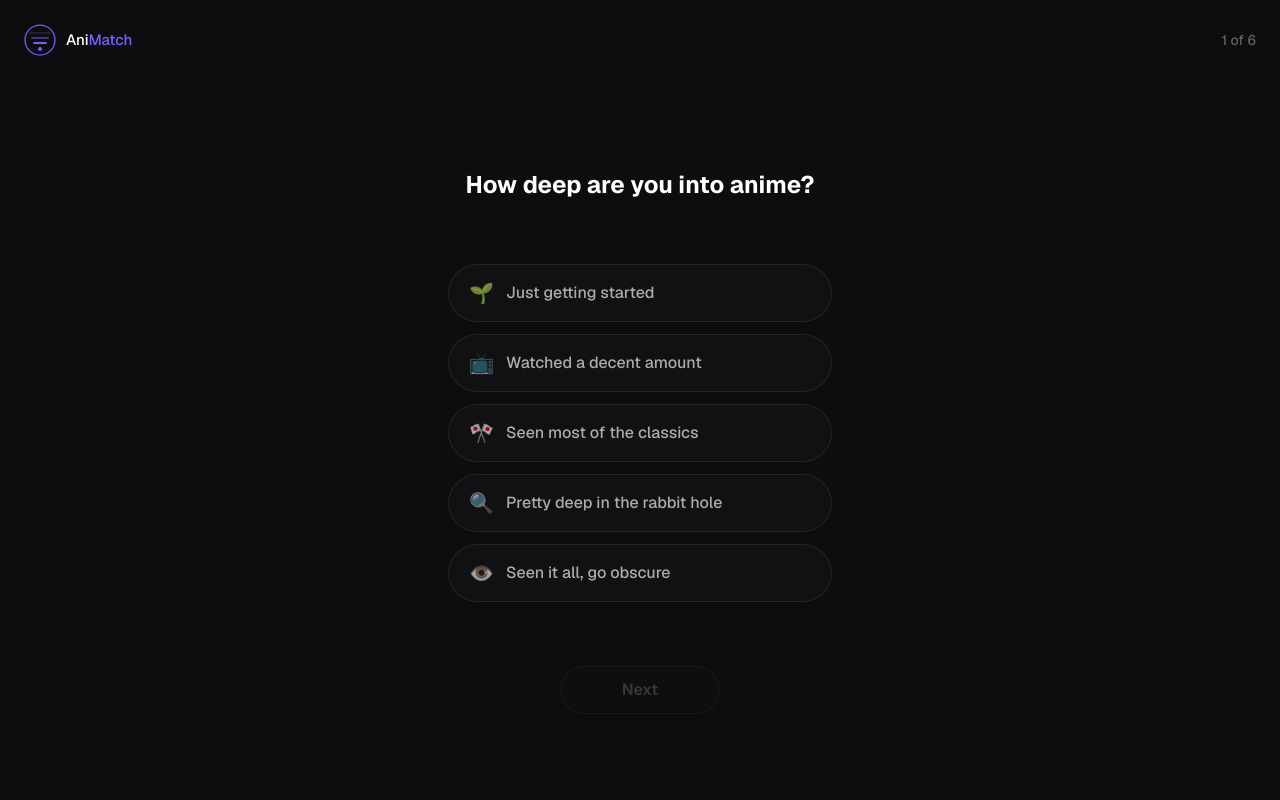
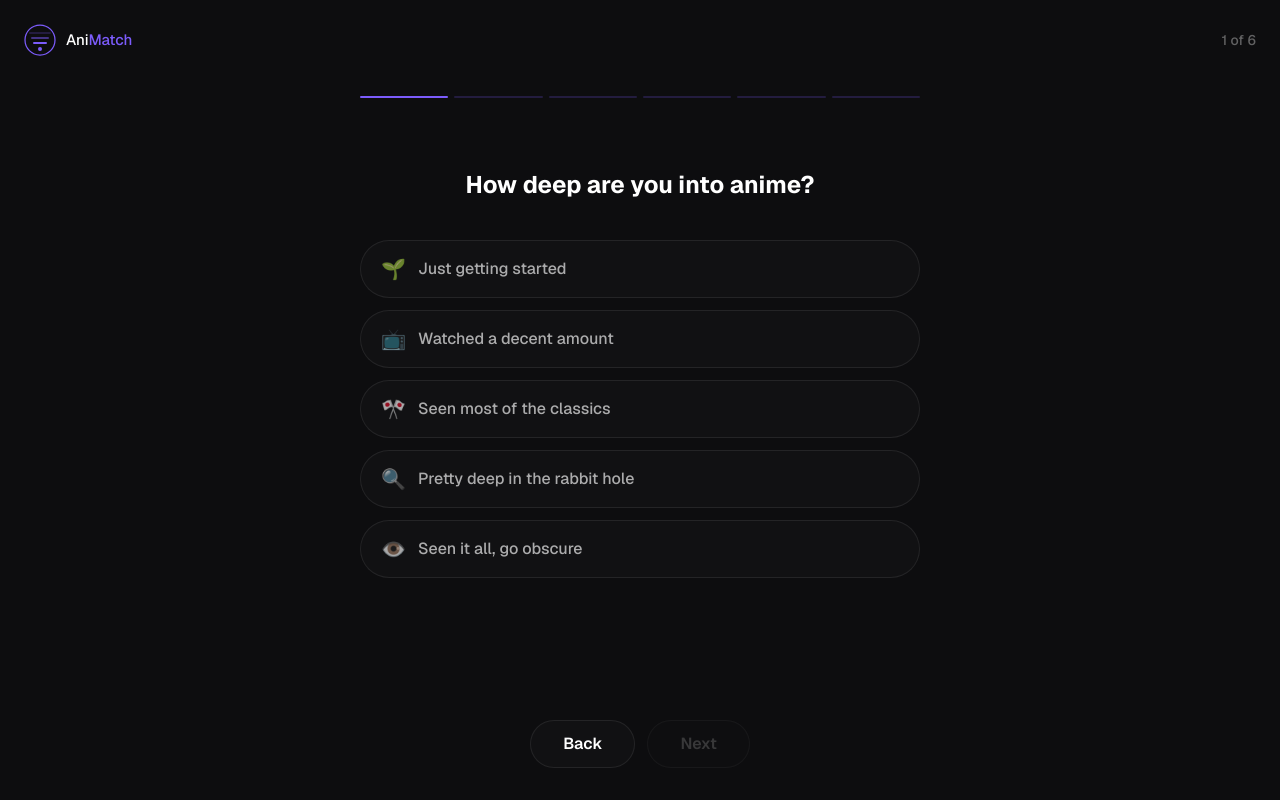
Before and after one commit to Wallace-Software-Org/anime-finder, a Next.js app: page / in a window 1280 px wide. Both pictures are taken after a click on the button "Find my anime". Built offline with nearby package versions, Linux system fonts and the light colour scheme.

Commit message:
Minor UI Updates

```diff
--- a/app/components/BottomNavigation.tsx
+++ b/app/components/BottomNavigation.tsx
@@ -1,42 +1,3 @@
-function BackArrow() {
-  return (
-    <svg width="18" height="18" viewBox="0 0 18 18" fill="none">
-      <path
-        d="M11 4L6 9L11 14"
-        stroke="currentColor"
-        strokeWidth="2"
-        strokeLinecap="round"
-        strokeLinejoin="round"
-      />
-    </svg>
-  );
-}
-
-function NavigationButton({
-  onClick,
-  disabled,
-  children,
-}: {
-  onClick: () => void;
-  disabled?: boolean;
-  children: React.ReactNode;
-}) {
-  return (
-    <button
-      onClick={onClick}
-      disabled={disabled}
-      className={[
-        "flex-1 h-12 rounded-full w-40 font-semibold text-base transition-opacity duration-150 flex items-center justify-center gap-2",
-        !disabled
-          ? "bg-surface border border-border text-white hover:border-accent/40"
-          : "bg-surface border border-border text-muted cursor-not-allowed opacity-50",
-      ].join(" ")}
-    >
-      {children}
-    </button>
-  );
-}
-
 export default function BottomNavigation({
   step,
   totalSteps,
@@ -52,27 +13,30 @@ export default function BottomNavigation({
   onBack: () => void;
   onNext: () => void;
 }) {
-  const showBackButton = step > 1;
+  const isLast = step === totalSteps;
 
   return (
-    <div
-      className={[
-        "flex flex-row justify-center items-center",
-        showBackButton ? "gap-4" : "",
-      ].join(" ")}
-    >
-      {showBackButton && (
-        <NavigationButton onClick={onBack} disabled={loading}>
-          Back
-        </NavigationButton>
-      )}
-      <NavigationButton onClick={onNext} disabled={!canProceed || loading}>
-        {loading
-          ? "Finding gems…"
-          : step === totalSteps
-            ? "Find my anime"
-            : "Next"}
-      </NavigationButton>
+    <div className="flex gap-3 w-full max-w-140 mx-auto md:justify-center">
+      <button
+        onClick={onBack}
+        disabled={loading}
+        className="flex-1 md:flex-none md:px-8 h-12 rounded-full bg-surface border border-border text-white font-semibold text-base hover:border-accent/40 transition-colors duration-150 disabled:opacity-50 disabled:cursor-not-allowed"
+      >
+        Back
+      </button>
+
+      <button
+        onClick={onNext}
+        disabled={!canProceed || loading}
+        className={[
+          "flex-1 md:flex-none md:px-8 h-12 rounded-full font-semibold text-base transition-colors duration-150",
+          canProceed && !loading
+            ? "bg-accent text-white hover:bg-accent/90"
+            : "bg-surface border border-border text-muted cursor-not-allowed opacity-50",
+        ].join(" ")}
+      >
+        {loading ? "Finding your gems…" : isLast ? "Find my anime" : "Next"}
+      </button>
     </div>
   );
 }
--- a/app/components/LandingScreen.tsx
+++ b/app/components/LandingScreen.tsx
@@ -8,10 +8,43 @@ function AniMatchLogo() {
       xmlns="http://www.w3.org/2000/svg"
       aria-hidden="true"
     >
-      <circle cx="16" cy="16" r="15" fill="none" stroke="#7c5cfc" strokeWidth="1.25" />
-      <line x1="6" y1="9" x2="26" y2="9" stroke="#7c5cfc" strokeWidth="2" strokeLinecap="round" opacity="0.2" />
-      <line x1="8" y1="14" x2="24" y2="14" stroke="#7c5cfc" strokeWidth="2" strokeLinecap="round" opacity="0.5" />
-      <line x1="10" y1="19" x2="22" y2="19" stroke="#7c5cfc" strokeWidth="2" strokeLinecap="round" />
+      <circle
+        cx="16"
+        cy="16"
+        r="15"
+        fill="none"
+        stroke="#7c5cfc"
+        strokeWidth="1.25"
+      />
+      <line
+        x1="6"
+        y1="9"
+        x2="26"
+        y2="9"
+        stroke="#7c5cfc"
+        strokeWidth="2"
+        strokeLinecap="round"
+        opacity="0.2"
+      />
+      <line
+        x1="8"
+        y1="14"
+        x2="24"
+        y2="14"
+        stroke="#7c5cfc"
+        strokeWidth="2"
+        strokeLinecap="round"
+        opacity="0.5"
+      />
+      <line
+        x1="10"
+        y1="19"
+        x2="22"
+        y2="19"
+        stroke="#7c5cfc"
+        strokeWidth="2"
+        strokeLinecap="round"
+      />
       <circle cx="16" cy="25" r="2" fill="#7c5cfc" />
     </svg>
   );
@@ -19,9 +52,9 @@ function AniMatchLogo() {
 
 export default function LandingScreen({ onStart }: { onStart: () => void }) {
   return (
-    <div className="flex flex-col items-center justify-center flex-1 text-center gap-6 py-12">
+    <div className="flex flex-col items-center justify-start flex-1 text-center gap-6 py-12">
       <AniMatchLogo />
-      <div className="space-y-3">
+      <div className="space-y-0">
         <h1 className="text-3xl font-bold leading-tight tracking-tight">
           Find your next anime.
         </h1>
--- a/app/components/ProgressBar.tsx
+++ b/app/components/ProgressBar.tsx
@@ -8,7 +8,8 @@ export default function ProgressBar({
   onGoToStep: (s: number) => void;
 }) {
   return (
-    <div className="flex gap-1.5 px-6 mt-4">
+    <div className="flex justify-center w-full px-6 mt-4">
+      <div className="flex gap-1.5 w-full max-w-140">
         {Array.from({ length: totalSteps }, (_, i) => {
           const seg = i + 1;
           const done = seg <= step;
@@ -26,5 +27,6 @@ export default function ProgressBar({
           );
         })}
       </div>
+    </div>
   );
 }
--- a/app/components/QuizScreen.tsx
+++ b/app/components/QuizScreen.tsx
@@ -2,25 +2,22 @@ export default function QuizScreen({
   title,
   subtitle,
   children,
-  nav,
 }: {
   title: string;
   subtitle?: string;
   children: React.ReactNode;
-  nav?: React.ReactNode;
 }) {
   return (
-    <div className="flex flex-col gap-16 items-center h-full grow">
+    <div className="flex flex-col gap-10 h-full grow w-full max-w-140 mx-auto md:pt-8">
       <div>
-        <h2 className="text-2xl font-bold leading-tight text-center">
+        <h2 className="text-2xl font-bold leading-tight md:text-center">
           {title}
         </h2>
         {subtitle && (
-          <p className="mt-1 text-sm text-muted text-center">{subtitle}</p>
+          <p className="mt-1 text-sm text-muted md:text-center">{subtitle}</p>
         )}
       </div>
       {children}
-      {nav && <div className="mt-auto">{nav}</div>}
     </div>
   );
 }
--- a/app/page.tsx
+++ b/app/page.tsx
@@ -45,25 +45,16 @@ export default function Page() {
     isResults,
   } = useQuiz();
 
-  const quizNav = (
-    <BottomNavigation
-      step={step}
-      totalSteps={TOTAL_STEPS}
-      canProceed={canProceed()}
-      loading={loading}
-      onBack={handleBack}
-      onNext={handleNext}
-    />
-  );
-
   return (
-    <div className="bg-background text-white flex flex-col justify-start h-full grow">
+    <div className="bg-background text-white flex flex-col min-h-screen">
       <Header
         isQuiz={isQuiz}
         step={step}
         totalSteps={TOTAL_STEPS}
         onLogoClick={handleStartOver}
       />
+
+      <main className="flex flex-col flex-1 overflow-hidden pt-20">
         {isQuiz && (
           <ProgressBar
             step={step}
@@ -71,19 +62,17 @@ export default function Page() {
             onGoToStep={goToStep}
           />
         )}
-
-      <main className="flex flex-col overflow-hidden items-center justify-center h-full pt-12 pb-0 md:pt-16 lg:pt-24">
         <div
           key={step}
           className={[
-            "flex flex-col flex-1 px-6 pt-10 md:pt-14 pb-8 h-min animate-fade-up",
-            isResults ? "overflow-y-auto" : "",
+            "flex flex-col flex-1 items-center px-6 pt-6 md:pt-10 animate-fade-up",
+            isResults ? "overflow-y-auto" : "overflow-hidden",
           ].join(" ")}
         >
           {step === 0 && <LandingScreen onStart={() => handleNext()} />}
 
           {step === 1 && (
-            <QuizScreen title="How deep are you into anime?" nav={quizNav}>
+            <QuizScreen title="How deep are you into anime?">
               <div className="flex flex-col gap-3">
                 {EXPERIENCE_OPTIONS.map((opt) => (
                   <OptionPill
@@ -99,10 +88,7 @@ export default function Page() {
           )}
 
           {step === 2 && (
-            <QuizScreen
-              title="What kind of ride are you looking for?"
-              nav={quizNav}
-            >
+            <QuizScreen title="What kind of ride are you looking for?">
               <div className="flex flex-col gap-3">
                 {MOOD_OPTIONS.map((opt) => (
                   <OptionPill
@@ -121,7 +107,6 @@ export default function Page() {
             <QuizScreen
               title="What should it be about at its core?"
               subtitle="Pick up to 2"
-              nav={quizNav}
             >
               <div className="flex flex-col gap-3">
                 {THEME_OPTIONS.map((opt) => (
@@ -138,10 +123,7 @@ export default function Page() {
           )}
 
           {step === 4 && (
-            <QuizScreen
-              title="How much are you willing to commit?"
-              nav={quizNav}
-            >
+            <QuizScreen title="How much are you willing to commit?">
               <div className="flex flex-col gap-3">
                 {COMMITMENT_OPTIONS.map((opt) => (
                   <OptionPill
@@ -160,7 +142,6 @@ export default function Page() {
             <QuizScreen
               title="What show do you want to find something like?"
               subtitle="Give us a reference and we will find hidden gems with the same soul"
-              nav={quizNav}
             >
               <div className="mt-2">
                 <input
@@ -176,7 +157,7 @@ export default function Page() {
           )}
 
           {step === 6 && (
-            <QuizScreen title="Anything you want to avoid?" nav={quizNav}>
+            <QuizScreen title="Anything you want to avoid?">
               <div className="flex flex-col gap-3">
                 {AVOID_OPTIONS.map((opt) => (
                   <OptionPill
@@ -203,6 +184,19 @@ export default function Page() {
 
           {error && <p className="mt-4 text-red-400 text-sm">{error}</p>}
         </div>
+
+        {isQuiz && (
+          <div className="shrink-0 px-6 pb-8 pt-3">
+            <BottomNavigation
+              step={step}
+              totalSteps={TOTAL_STEPS}
+              canProceed={canProceed()}
+              loading={loading}
+              onBack={handleBack}
+              onNext={handleNext}
+            />
+          </div>
+        )}
       </main>
     </div>
   );
```
Lines whose indentation alone changed are shown as unchanged.
